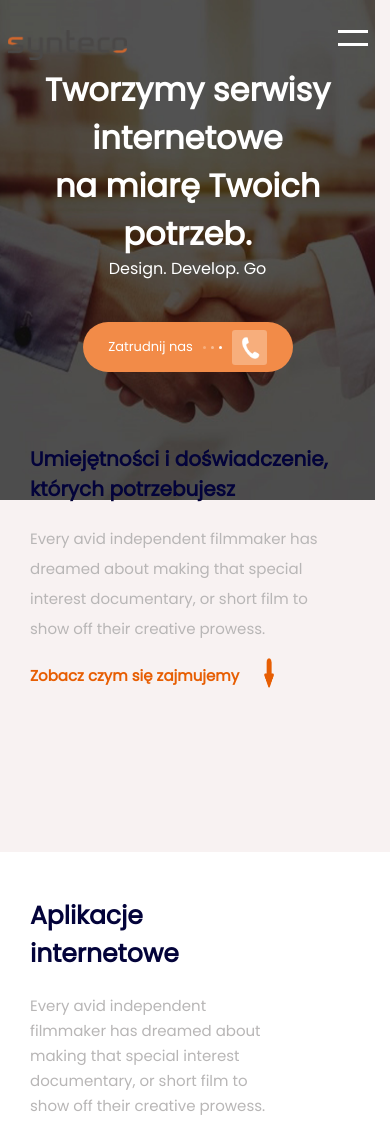
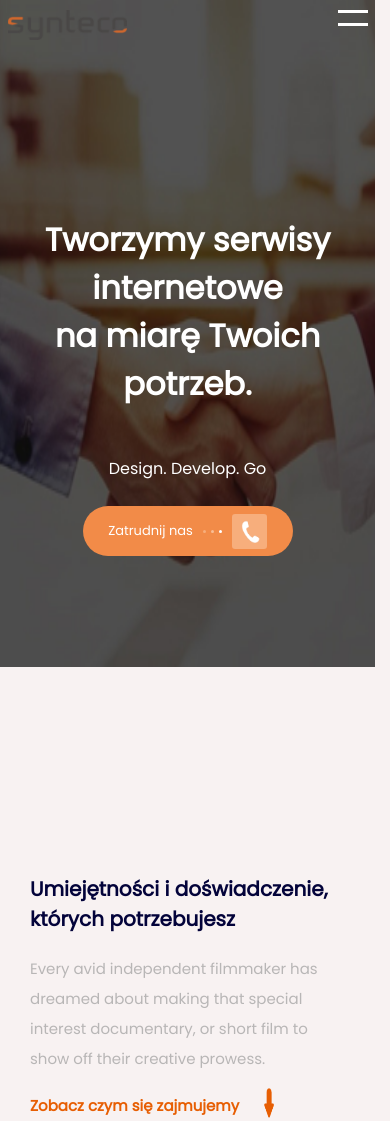
Before and after one commit to 3xoses/Synteco_rekrutacyjne, a plain HTML site: page index.html in a window 390 px wide. Shown: the top 1121 px of the page. Drawn offline with Linux system fonts and the light colour scheme.

Commit message:
make some changes in both media queries

```diff
--- a/main.css
+++ b/main.css
@@ -490,6 +490,11 @@ body {
     body {
       max-width: 375px;
     }
+
+    .view-container {
+        margin-top: 30px;
+    }
+
     .view-container-skills{
         font-size: 20px;
         margin-left: 30px;
@@ -628,6 +633,10 @@ body {
         background-position-x: center;
     }
 
+    .main-view-logo, .main-view-logo-menu {
+        margin-top: 10px;
+    }
+
     .main-view-text-small {
         margin-top: 50px;
     }
@@ -672,7 +681,7 @@ body {
     }
   }
 
-  @media only screen and (min-width: 380px) and (max-width: 768px) {
+  @media only screen and (min-width: 668px) and (max-width: 768px) {
     .main-view {
         background-image: url(img/shake_hand_768x512.png);
         background-size: 600px 500px;
```
